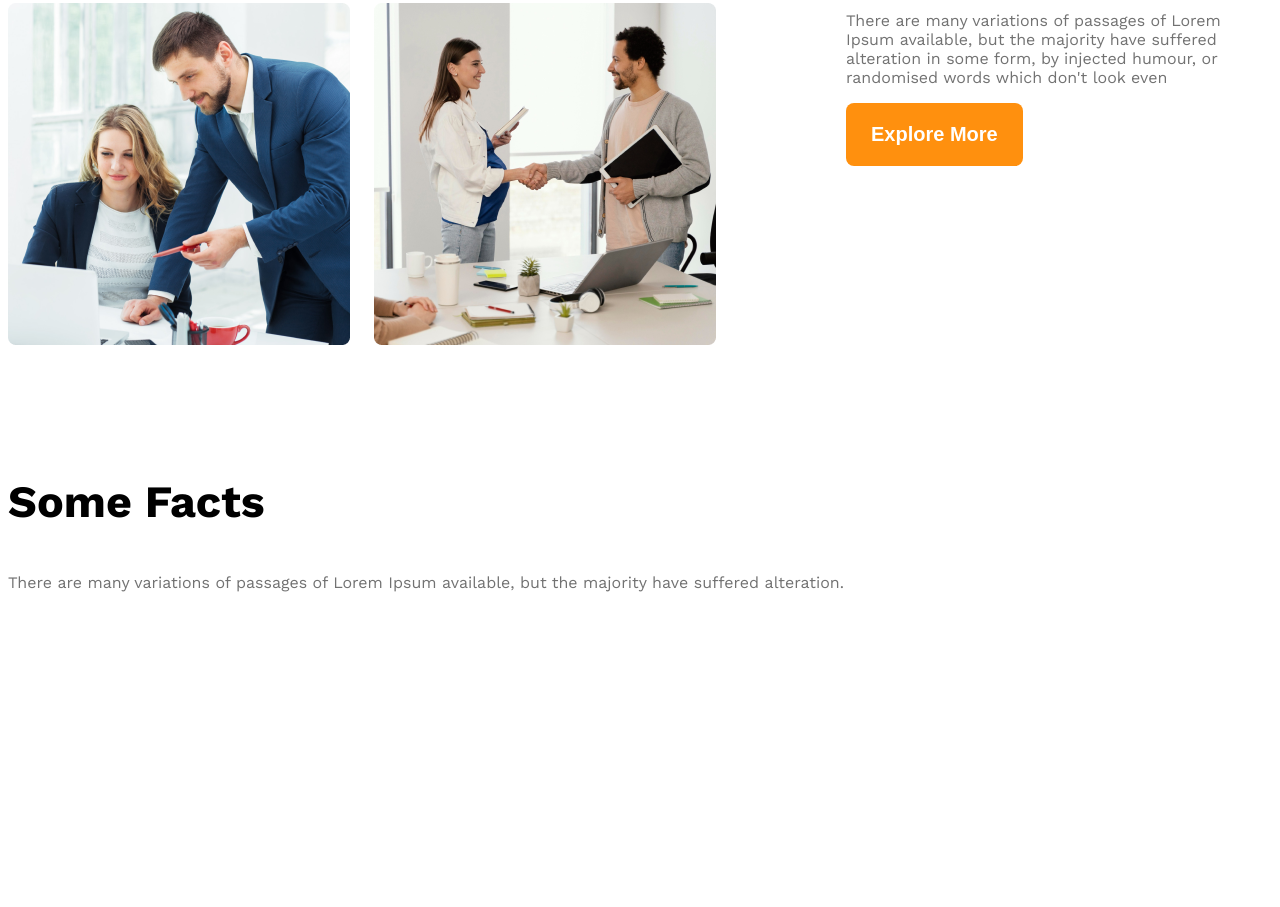
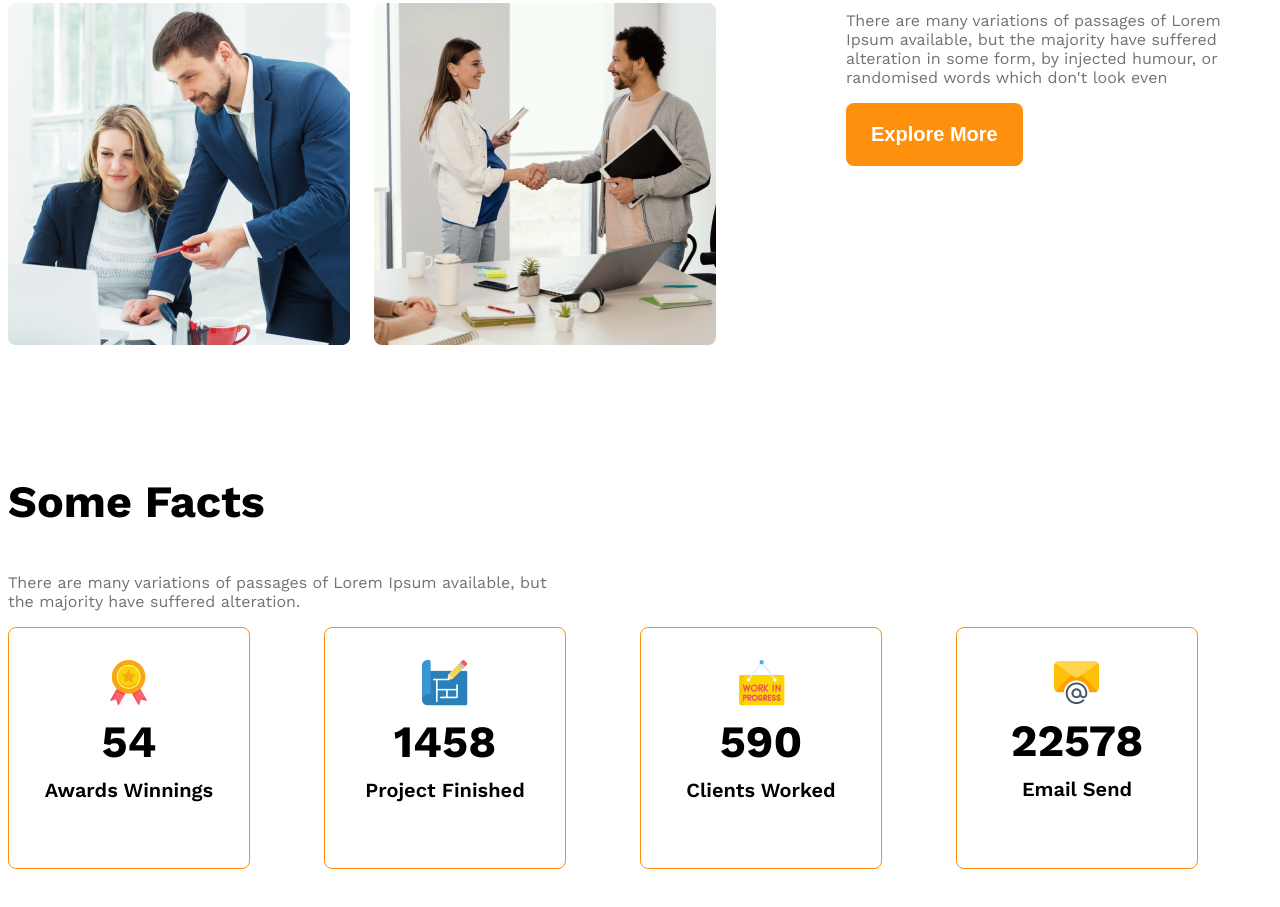
Before and after one commit to Alamin10231/g3-artchitects-website, a plain HTML site: page index.html in a window 1280 px wide. Shown: the part 1763-2670 px from the top of the page. Before the commit the page ends 2643 px from the top, so only its background shows below. Drawn offline with nearby package versions, Linux system fonts and the light colour scheme.

Commit message:
module-6 complete

```diff
--- a/index.html
+++ b/index.html
@@ -53,29 +53,38 @@
         <!-- features will enjoy    -->
          <section>
             <h3 class="section-title">Some Facts</h3>
-            <p class="text-light-gray">
+            <p class="text-light-gray fact-description">
                 There are many variations of passages of Lorem Ipsum available, but the majority have suffered alteration.
             </p>
-            <div class="facts-container">
-                <div class="fact">
-                    <img src="" alt="" class="fact-icon">
-                    <h4 class="fact-number"></h4>
-                    <h5 class="fact-name"></h5>
+            <div class="facts-container ">
+                <div class="fact-card display_flex">
+                   <div>
+                    <img src="images/icons/ribon.png" alt="" class="fact-icon">
+                    <h4 class="fact-number">54</h4>
+                    <h5 class="fact-name">Awards  Winnings
+                    </h5>
+                   </div>
                 </div>
-                <div class="fact">
-                    <img src="" alt="" class="fact-icon">
-                    <h4 class="fact-number"></h4>
-                    <h5 class="fact-name"></h5>
+                <div class="fact-card display_flex">
+                    <div>
+                        <img src="images/icons/projects.png" alt="" class="fact-icon">
+                    <h4 class="fact-number">1458</h4>
+                    <h5 class="fact-name">Project Finished</h5>
+                    </div>
                 </div>
-                <div class="fact">
-                    <img src="" alt="" class="fact-icon">
-                    <h4 class="fact-number"></h4>
-                    <h5 class="fact-name"></h5>
+                <div class="fact-card display_flex">
+                    <div>
+                        <img src="images/icons/customers.png" alt="" class="fact-icon">
+                    <h4 class="fact-number">590</h4>
+                    <h5 class="fact-name">Clients Worked</h5>
+                    </div>
                 </div>
-                <div class="fact">
-                    <img src="" alt="" class="fact-icon">
-                    <h4 class="fact-number"></h4>
-                    <h5 class="fact-name"></h5>
+                <div class="fact-card display_flex">
+                   <div>
+                    <img src="images/icons/email.png" alt="" class="fact-icon">
+                    <h4 class="fact-number">22578</h4>
+                    <h5 class="fact-name">Email Send</h5>
+                   </div>
                 </div>
             </div>
 
--- a/styles/artchitects.css
+++ b/styles/artchitects.css
@@ -107,6 +107,45 @@ font-weight: 700;
     font-weight: 500;
 }
 
+/* some fact */
+.fact-card{
+    border: 1px solid #FF900E;
+    width: 240px;
+    height: 240px;
+    border-radius: 8px;
+    align-items: center;
+    justify-content: center;
+    text-align: center;
+
+}
+.facts-container{
+    display: grid;
+    grid-template-columns: repeat(4, 1fr);
+
+}
+.fact-number{
+    font-size: 2.8rem;
+    font-weight: 700;
+  margin-top: 5px;
+  margin-bottom: 10px;
+}
+.fact-name{
+    font-size: 1.25rem;
+    font-weight: 600;
+    margin-top: 10px;
+}
+.fact-description{
+    max-width: 540px;
+}
+
+
+
+
+
+
+
+
+
 /*responsive media query*/
 @media screen and (max-width:576px){
     .navbar, .navlinks, .teams{
@@ -119,6 +158,8 @@ font-weight: 700;
         margin-left: 20px;
     }
 }
+
+
 /* Medium device media query */
 
 @media screen and( min-width:576px) and (max-width: 992px) {
```
